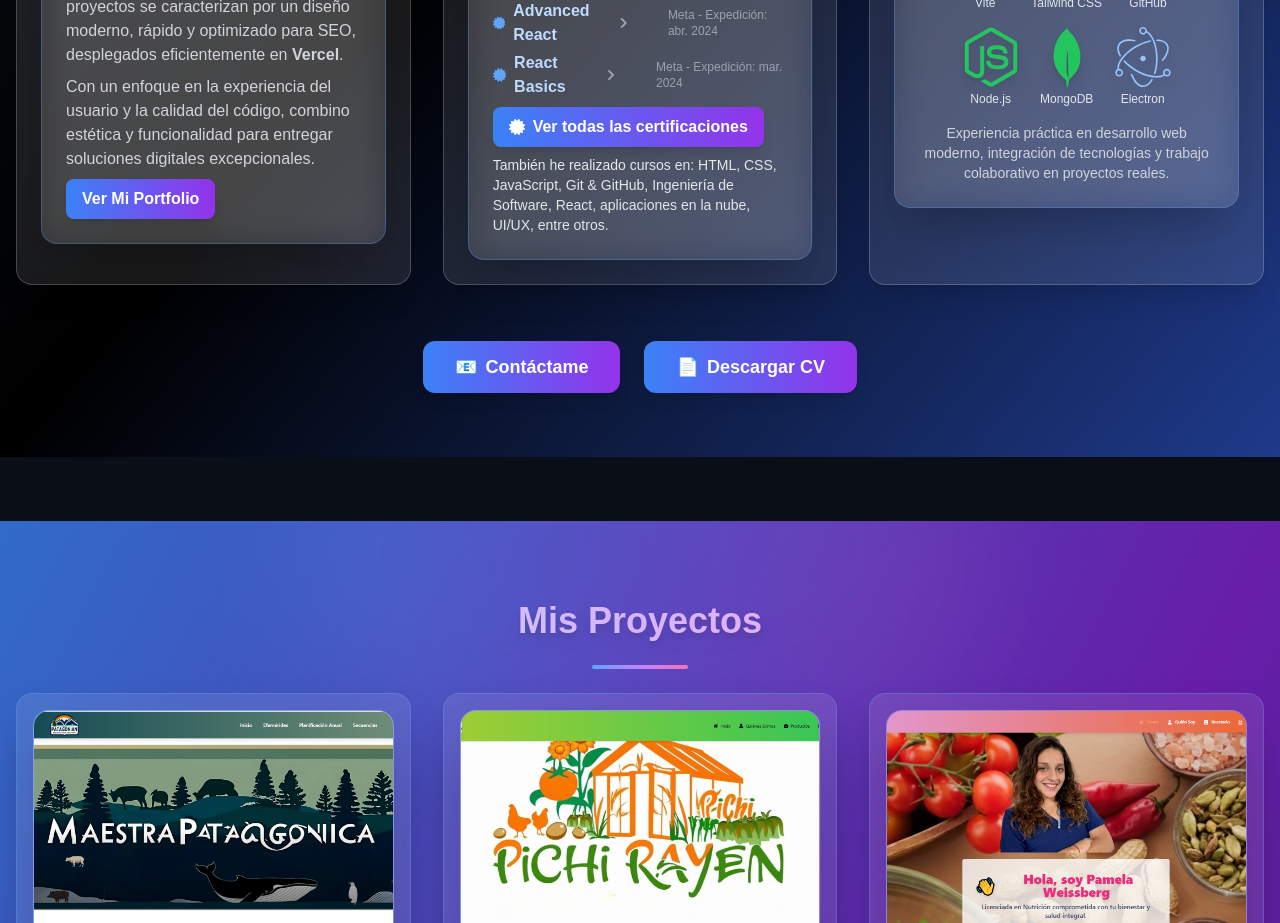
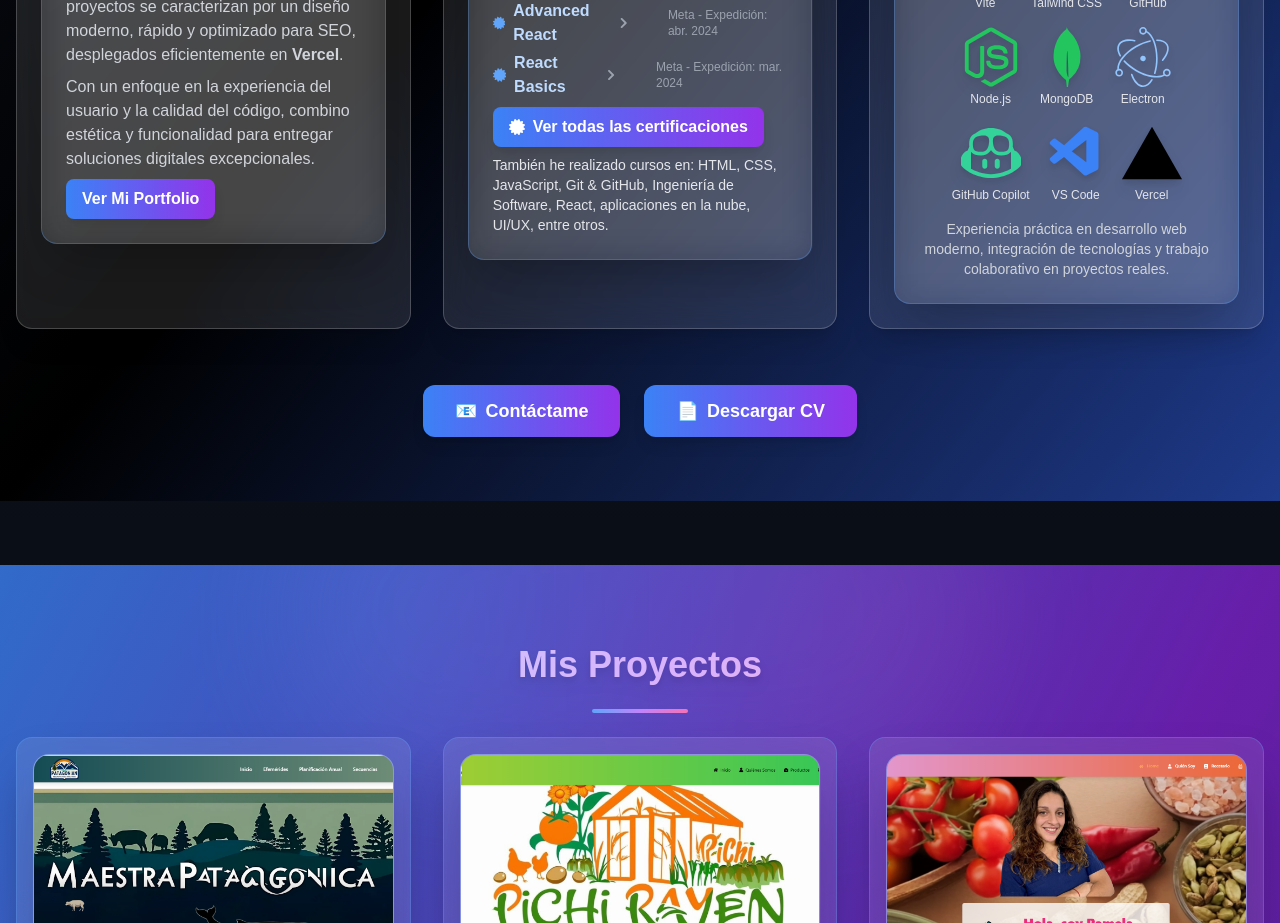
Before and after one commit to 31pablo05/pabloWebApp, a React (Vite) app in the folder mi-web-app/: page / in a window 1280 px wide. Shown: the part 2080-3003 px from the top of the page. Built offline with nearby package versions, Linux system fonts and the light colour scheme.

Commit message:
ajsute en experiencias poniendo otros iconos

```diff
--- a/mi-web-app/src/components/ExperienciasCard.jsx
+++ b/mi-web-app/src/components/ExperienciasCard.jsx
@@ -1,7 +1,8 @@
 import React from 'react';
 import { FaHtml5, FaCss3Alt, FaJs, FaReact, FaGithub, FaNodeJs } from 'react-icons/fa';
-import { SiVite, SiTailwindcss, SiMongodb, SiElectron } from 'react-icons/si';
+import { SiVite, SiTailwindcss, SiMongodb, SiElectron, SiGithubcopilot, SiVercel } from 'react-icons/si';
 import { IoCodeSlashOutline } from 'react-icons/io5';
+import { VscVscode } from 'react-icons/vsc';
 import { motion } from 'framer-motion';
 
 const techs = [
@@ -15,6 +16,9 @@ const techs = [
   { icon: FaNodeJs, color: 'text-green-500', label: 'Node.js' },
   { icon: SiMongodb, color: 'text-green-500', label: 'MongoDB' },
   { icon: SiElectron, color: 'text-blue-300', label: 'Electron' },
+  { icon: SiGithubcopilot, color: 'text-emerald-400', label: 'GitHub Copilot' },
+  { icon: VscVscode, color: 'text-blue-500', label: 'VS Code' },
+  { icon: SiVercel, color: 'text-black', label: 'Vercel' },
 ];
 
 const ExperienciasCard = () => {
```
